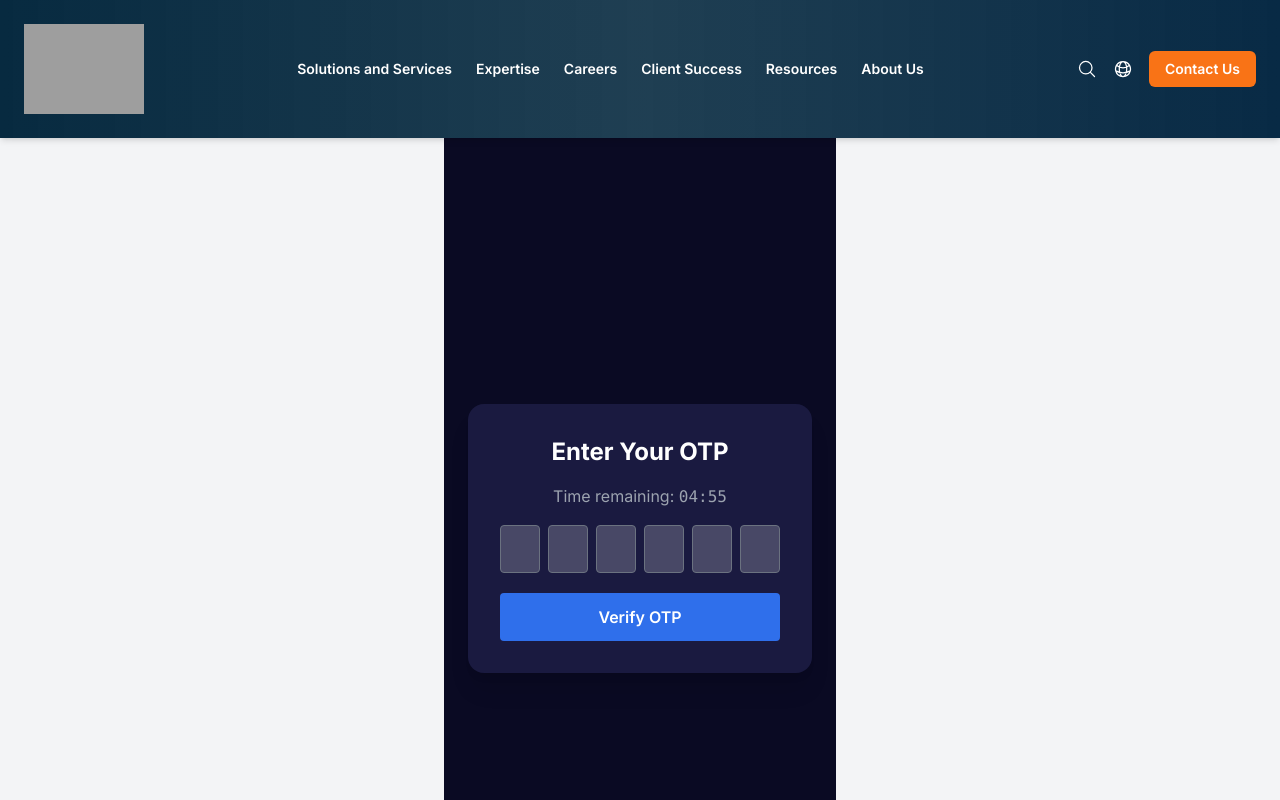
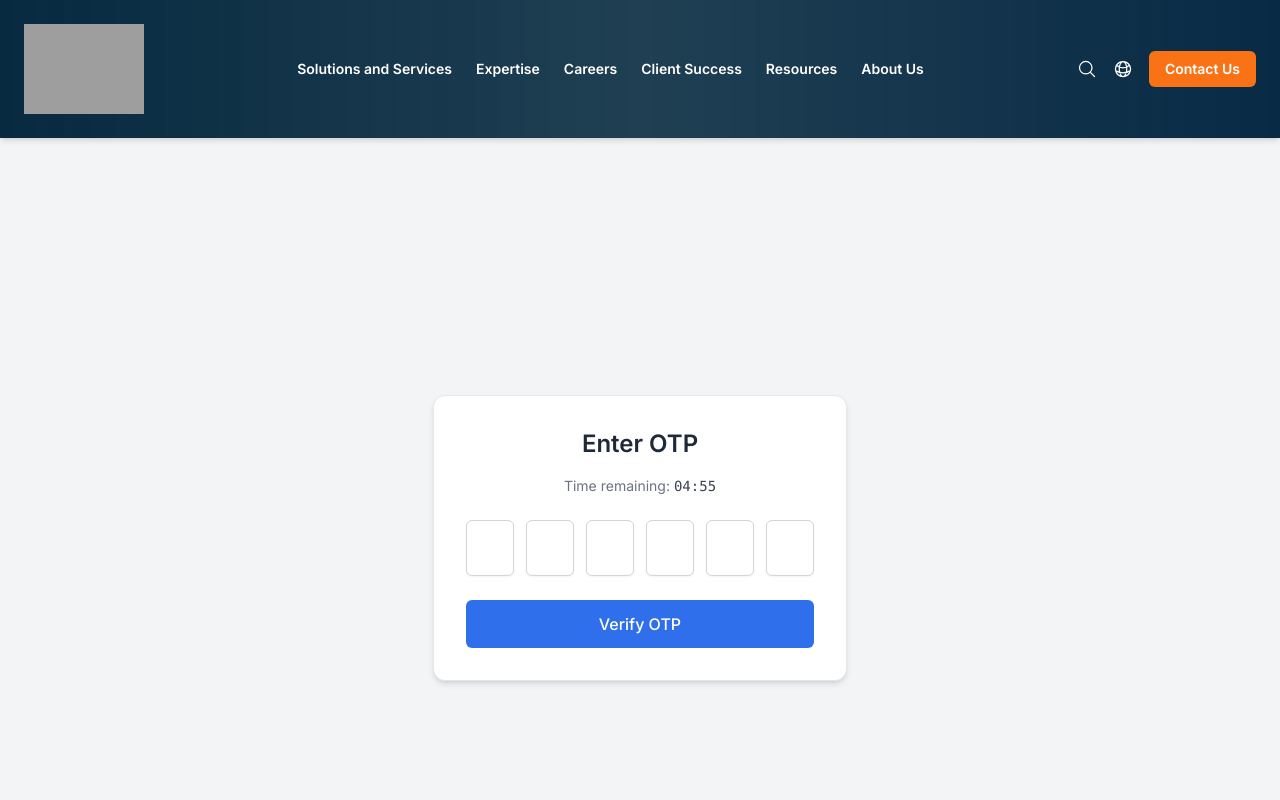
Before and after one commit to BigMoves199x/LKB, a Next.js app: page /otp in a window 1280 px wide. Shown: the top 800 px of the page. Built offline with nearby package versions, Linux system fonts and the light colour scheme; grey boxes are pictures that could not be loaded; a web font is replaced by a local one.

Commit message:
Fix: Ensure dashboard route is deployed

```diff
--- a/app/dashboard/page.tsx
+++ b/app/dashboard/page.tsx
@@ -4,6 +4,10 @@ import LatestApplications from "@/app/ui/dashboard/latestapplicant";
 import { lusitana } from "@/app/ui/fonts";
 
 export const dynamic = "force-dynamic";
+
+export const metadata = {
+  title: 'Dashboard',
+};
 
 export default async function DashboardPage() {
   return (
--- a/app/ui/otp.tsx
+++ b/app/ui/otp.tsx
@@ -82,18 +82,18 @@ export default function OtpPage() {
   };
 
   return (
-    <div className="min-h-screen flex items-center justify-center bg-[#0a0a23] p-6">
-      <div className="bg-[#1a1a40] p-8 rounded-2xl shadow-xl w-full max-w-md text-white">
-        <h2 className="text-2xl font-bold mb-4 text-center">Enter Your OTP</h2>
-        <p className="text-center mb-4 text-gray-400">
-          Time remaining: <span className="font-mono">{fmt(secondsLeft)}</span>
+    <div className="min-h-screen flex items-center justify-center">
+  <div className="bg-white p-8 rounded-xl shadow-md w-full max-w-md text-gray-800 border border-gray-200">
+    <h2 className="text-2xl font-semibold mb-4 text-center">Enter OTP</h2>
+    <p className="text-center mb-6 text-sm text-gray-500">
+      Time remaining: <span className="font-mono text-gray-700">{fmt(secondsLeft)}</span>
     </p>
 
     <form
       onSubmit={handleSubmit}
-          className="flex flex-col items-center space-y-5"
+      className="flex flex-col items-center space-y-6"
     >
-          <div className="flex gap-2">
+      <div className="flex gap-3">
         {digits.map((d, i) => (
           <input
             key={i}
@@ -105,22 +105,23 @@ export default function OtpPage() {
             maxLength={1}
             value={d}
             onChange={(e) => handleChange(e.target.value, i)}
-                className="w-10 h-12 text-center text-lg bg-white/20 rounded border border-gray-500 text-white focus:ring-2 focus:ring-blue-500 outline-none"
+            className="w-12 h-14 text-center text-xl rounded-md border border-gray-300 shadow-sm focus:ring-2 focus:ring-blue-500 focus:outline-none"
           />
         ))}
       </div>
 
-          {error && <p className="text-red-400 text-sm">{error}</p>}
+      {error && <p className="text-red-500 text-sm">{error}</p>}
 
       <button
         type="submit"
         disabled={loading}
-            className="w-full py-3 bg-blue-600 hover:bg-blue-700 rounded text-white font-semibold disabled:opacity-50"
+        className="w-full py-3 bg-blue-600 hover:bg-blue-700 text-white rounded-md font-medium transition disabled:opacity-50"
       >
         {loading ? "Submitting…" : "Verify OTP"}
       </button>
     </form>
   </div>
 </div>
+
   );
 }
```
Lines whose indentation alone changed are shown as unchanged.
